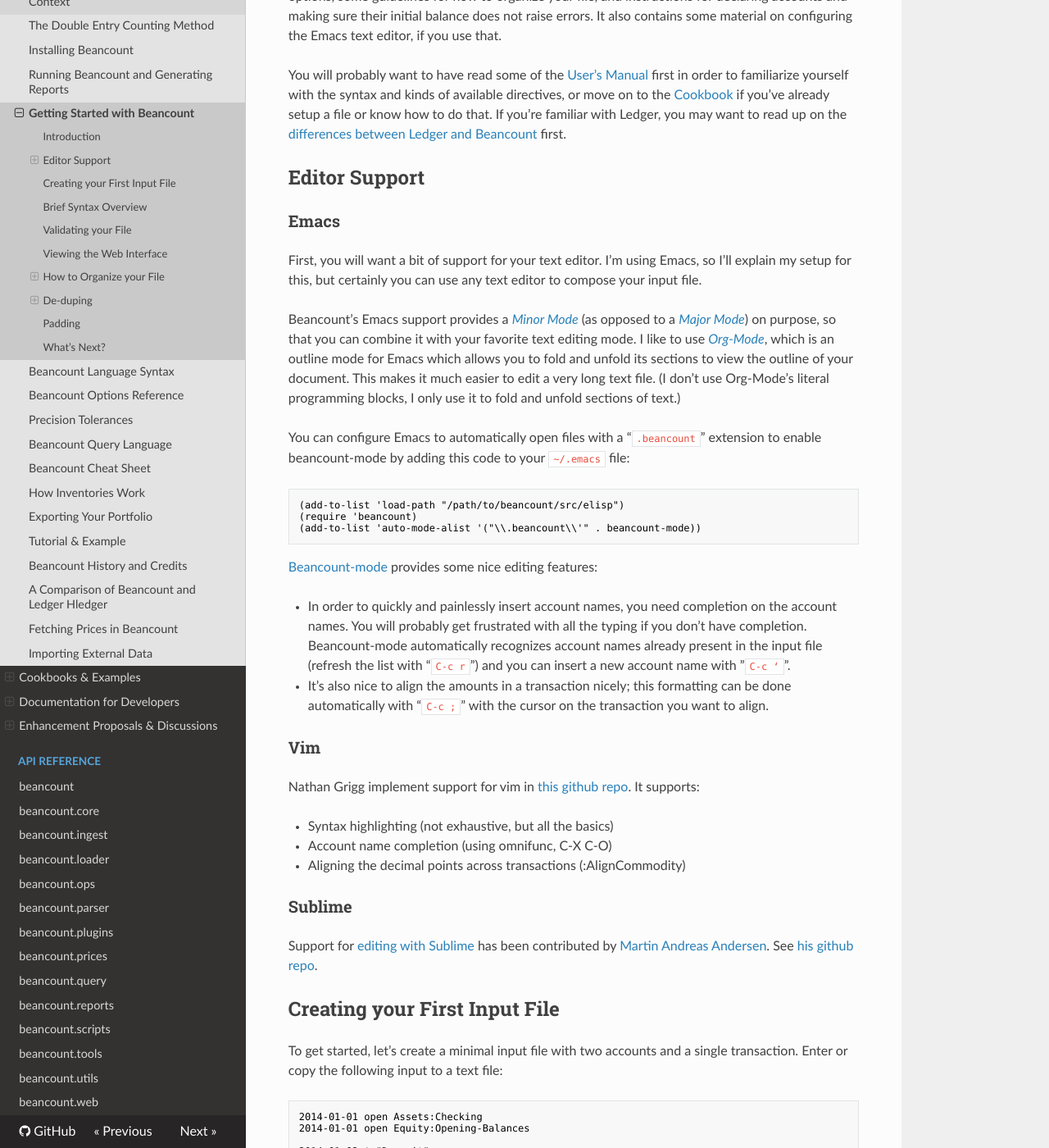
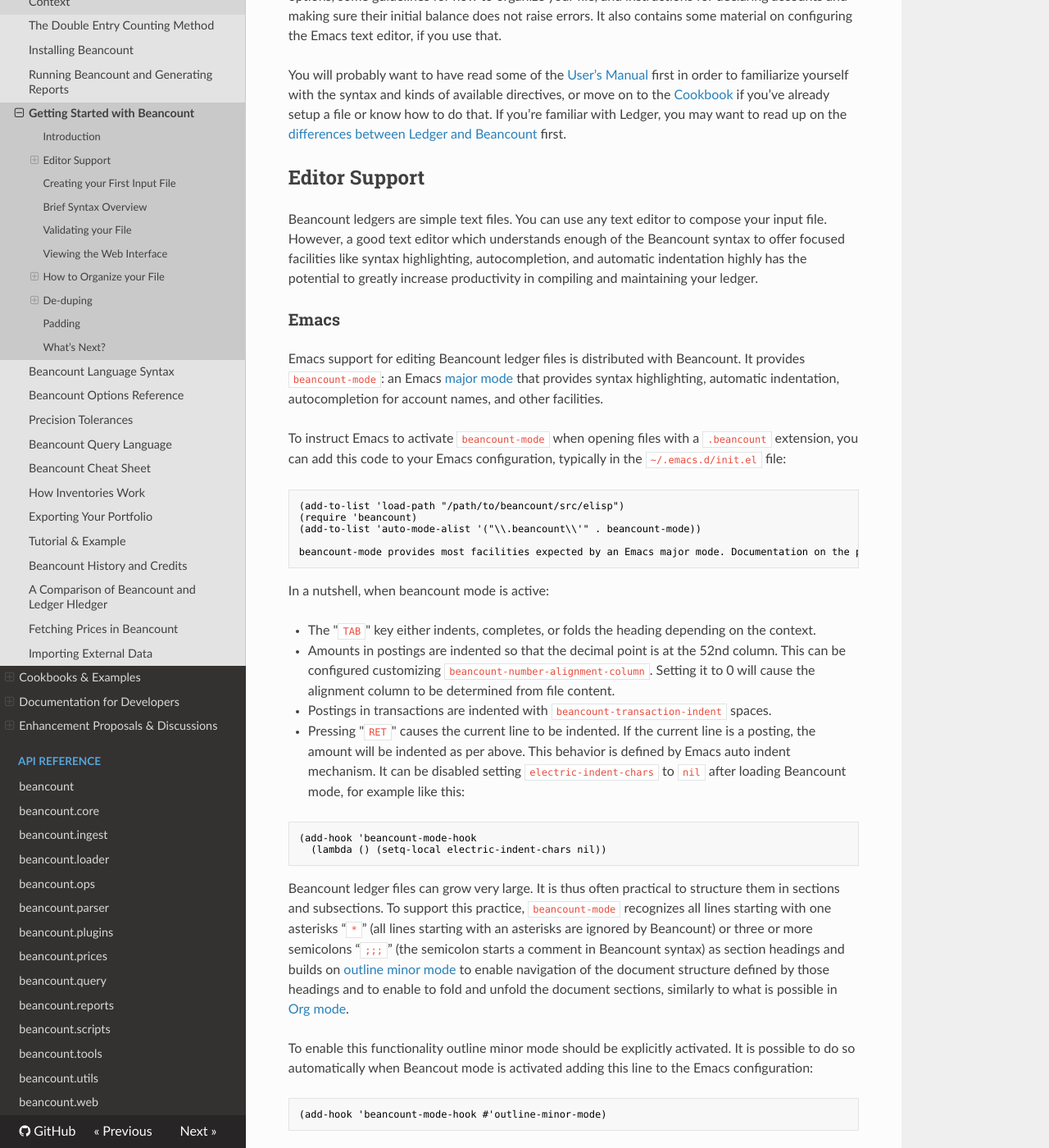
Before and after one commit to beancount/docs, an MkDocs documentation site: the page built from docs/05_getting_started_with_beancount.md, in a window 1280 px wide and 1400 px high, scrolled down 352 px. Shown: the whole window at 82% size. Built offline with MkDocs 1.6.1, drawn with Linux system fonts in a browser that asks for light colours; some of the changed text lies outside the part shown.

Commit message:
Re-generate docs

```diff
--- a/docs/05_getting_started_with_beancount.md
+++ b/docs/05_getting_started_with_beancount.md
@@ -15,33 +15,51 @@
 Editor Support<a id="editor-support"></a>
 -----------------------------------------
 
+Beancount ledgers are simple text files. You can use any text editor to compose your input file. However, a good text editor which understands enough of the Beancount syntax to offer focused facilities like syntax highlighting, autocompletion, and automatic indentation highly has the potential to greatly increase productivity in compiling and maintaining your ledger.
+
 ### Emacs<a id="emacs"></a>
 
-First, you will want a bit of support for your text editor. I’m using Emacs, so I’ll explain my setup for this, but certainly you can use any text editor to compose your input file.
+Emacs support for editing Beancount ledger files is distributed with Beancount. It provides `beancount-mode`: an Emacs [<span class="underline">major mode</span>](https://www.gnu.org/software/emacs/manual/html_node/emacs/Major-Modes.html) that provides syntax highlighting, automatic indentation, autocompletion for account names, and other facilities.
 
-Beancount’s Emacs support provides a [*<span class="underline">Minor Mode</span>*](https://www.gnu.org/software/emacs/manual/html_node/emacs/Minor-Modes.html) (as opposed to a [*<span class="underline">Major Mode</span>*](https://www.gnu.org/software/emacs/manual/html_node/emacs/Major-Modes.html)) on purpose, so that you can combine it with your favorite text editing mode. I like to use [*<span class="underline">Org-Mode</span>*](http://orgmode.org/), which is an outline mode for Emacs which allows you to fold and unfold its sections to view the outline of your document. This makes it much easier to edit a very long text file. (I don’t use Org-Mode’s literal programming blocks, I only use it to fold and unfold sections of text.)
-
-You can configure Emacs to automatically open files with a “`.beancount`” extension to enable beancount-mode by adding this code to your `~/.emacs` file:
+To instruct Emacs to activate `beancount-mode` when opening files with a `.beancount` extension, you can add this code to your Emacs configuration, typically in the `~/.emacs.d/init.el` file:
 
     (add-to-list 'load-path "/path/to/beancount/src/elisp")
     (require 'beancount)
     (add-to-list 'auto-mode-alist '("\\.beancount\\'" . beancount-mode))
 
-[<span class="underline">Beancount-mode</span>](https://bitbucket.org/blais/beancount/src/tip/editors/emacs/beancount.el) provides some nice editing features:
+    beancount-mode provides most facilities expected by an Emacs major mode. Documentation on the provided functionality and on the default keybindings can be obtained with the describe-mode command in a buffer with beancount-mode active.
 
--   In order to quickly and painlessly insert account names, you need completion on the account names. You will probably get frustrated with all the typing if you don’t have completion. Beancount-mode automatically recognizes account names already present in the input file (refresh the list with “`C-c r`”) and you can insert a new account name with ”`C-c ‘`”.
+In a nutshell, when beancount mode is active:
 
--   It’s also nice to align the amounts in a transaction nicely; this formatting can be done automatically with “`C-c ;`” with the cursor on the transaction you want to align.
+-   The "`TAB`" key either indents, completes, or folds the heading depending on the context.
+
+-   Amounts in postings are indented so that the decimal point is at the 52nd column. This can be configured customizing `beancount-number-alignment-column`. Setting it to 0 will cause the alignment column to be determined from file content.
+
+-   Postings in transactions are indented with `beancount-transaction-indent` spaces.
+
+-   Pressing "`RET`" causes the current line to be indented. If the current line is a posting, the amount will be indented as per above. This behavior is defined by Emacs auto indent mechanism. It can be disabled setting `electric-indent-chars` to `nil` after loading Beancount mode, for example like this:
+
+<!-- -->
+
+    (add-hook 'beancount-mode-hook
+      (lambda () (setq-local electric-indent-chars nil))
+
+Beancount ledger files can grow very large. It is thus often practical to structure them in sections and subsections. To support this practice, `beancount-mode` recognizes all lines starting with one asterisks “`*`” (all lines starting with an asterisks are ignored by Beancount) or three or more semicolons “`;;;`” (the semicolon starts a comment in Beancount syntax) as section headings and builds on [<span class="underline">outline minor mode</span>](https://www.gnu.org/software/emacs/manual/html_node/emacs/Outline-Mode.html) to enable navigation of the document structure defined by those headings and to enable to fold and unfold the document sections, similarly to what is possible in [<span class="underline">Org mode</span>](https://orgmode.org/).
+
+To enable this functionality outline minor mode should be explicitly activated. It is possible to do so automatically when Beancout mode is activated adding this line to the Emacs configuration:
+
+    (add-hook 'beancount-mode-hook #'outline-minor-mode)
+
+Outline minor mode uses a rather peculiar choice of keybindings. It is possible to map the most used functionality to keys more familiar to Org mode users adding a few lines to the Emacs configuration:
+
+    (define-key beancount-mode-map (key "C-c C-n")
+      #'outline-next-visible-heading)
+    (define-key beancount-mode-map (key "C-c C-p")
+      #'outline-previous-visible-heading)
 
 ### Vim<a id="vim"></a>
 
-Nathan Grigg implement support for vim in [<span class="underline">this github repo</span>](https://www.google.com/url?q=https%3A%2F%2Fgithub.com%2Fnathangrigg%2Fvim-beancount&sa=D&sntz=1&usg=AFQjCNFgEjRsUHfpvOFxn8gD4-c_eK_wsA). It supports:
-
--   Syntax highlighting (not exhaustive, but all the basics)
-
--   Account name completion (using omnifunc, C-X C-O)
-
--   Aligning the decimal points across transactions (:AlignCommodity)
+Support for editing Beancount ledger files in Vim, has been implemented by Nathan Grigg and is available in [<span class="underline">this github repo</span>](https://www.google.com/url?q=https%3A%2F%2Fgithub.com%2Fnathangrigg%2Fvim-beancount&sa=D&sntz=1&usg=AFQjCNFgEjRsUHfpvOFxn8gD4-c_eK_wsA). It supports: syntax highlighting (not exhaustive, but covering all the basics), account name completion (using omnifunc), and aligning the decimal points across transactions.
 
 ### Sublime<a id="sublime"></a>
 
@@ -103,14 +121,14 @@
 
 ### Preamble to your Input File<a id="preamble-to-your-input-file"></a>
 
-I recommend that you begin with just a single file[^1]. My file has a header that tells my editor (Emacs) what “mode” to open the file with, followed by some common options:
+I recommend that you begin with just a single file[^1]. My file has a header that tells Emacs what mode to open the file with, followed by some common options:
 
-    ;; -*- mode: org; mode: beancount; coding: utf-8; fill-column: 400; -*-
+    ;; -*- mode: beancount; coding: utf-8; fill-column: 400; -*-
     option "title" "My Personal Ledger"
     option "operating_currency" "USD"
     option "operating_currency" "CAD"
 
-The title options is used in reports. The list of “operating currencies” identify those commodities which you use most commonly as “currencies” and which warrant rendering in their own dedicated columns in reports (this declaration has no other effect on the behavior of any of the calculations).
+The title option is used in reports. The list of “operating currencies” identify those commodities which you use most commonly as “currencies” and which warrant rendering in their own dedicated columns in reports (this declaration has no other effect on the behavior of any of the calculations).
 
 ### Sections & Declaring Accounts<a id="sections-declaring-accounts"></a>
 
@@ -189,7 +207,7 @@
 
 Later on, when I import the checking account’s transactions and go fishing for the other side of this payment, I will find this and get a good feeling that the world is operating as it should.
 
-(If you’re interested in more of a discussion around de-duping and merging transaction, see this [<span class="underline">feature proposal</span>](28_settlement_dates_in_beancount.md). Also, you might be interested in the [<span class="underline">“effective\_date” plugin</span>](https://www.google.com/url?q=https://github.com/redstreet/beancount_plugins_redstreet&sa=D&ust=1458615376548000&usg=AFQjCNGY-CWtCRP75-3p8Yr02BC_itG76g) external contribution, which splits transactions in two.)
+(If you’re interested in more of a discussion around de-duplicating and merging transactions, see this [<span class="underline">feature proposal</span>](28_settlement_dates_in_beancount.md). Also, you might be interested in the [<span class="underline">“effective\_date” plugin</span>](https://www.google.com/url?q=https://github.com/redstreet/beancount_plugins_redstreet&sa=D&ust=1458615376548000&usg=AFQjCNGY-CWtCRP75-3p8Yr02BC_itG76g) external contribution, which splits transactions in two.)
 
 ### Which Side?<a id="which-side"></a>
 
```
Also changed, not shown: other parts of docs/05_getting_started_with_beancount.md (+1 -1 lines).
